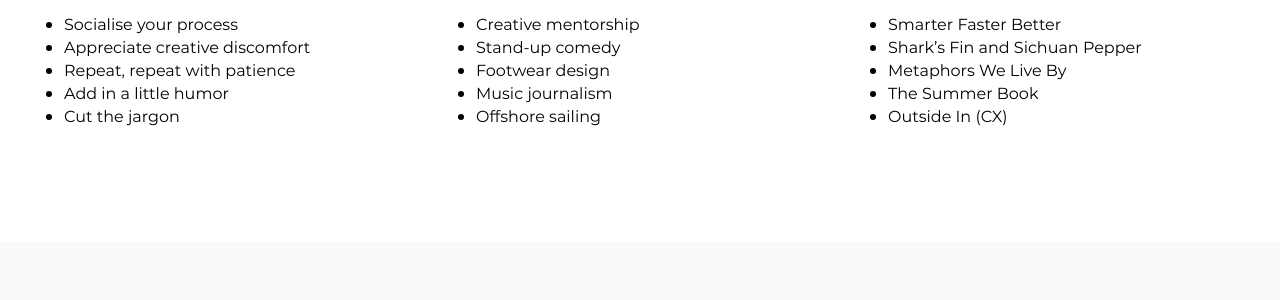
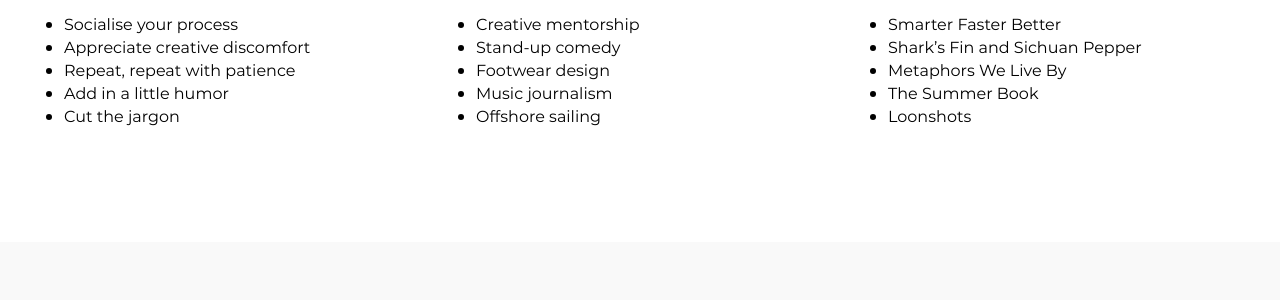
Before and after one commit to emilygv/emilyvernon.com, a Jekyll site: the page built from about.md, in a window 1280 px wide and 900 px high, scrolled down 1570 px. Shown: the part 210-510 px from the top of the window. Built offline with Jekyll 4.4.1, drawn with Linux system fonts in a browser that asks for light colours.

Commit message:
Update last_things.yml
New book title

```diff
--- a/_data/last_things.yml
+++ b/_data/last_things.yml
@@ -20,4 +20,4 @@
     - Shark's Fin and Sichuan Pepper
     - Metaphors We Live By
     - The Summer Book
-    - Outside In (CX)
+    - Loonshots
```
